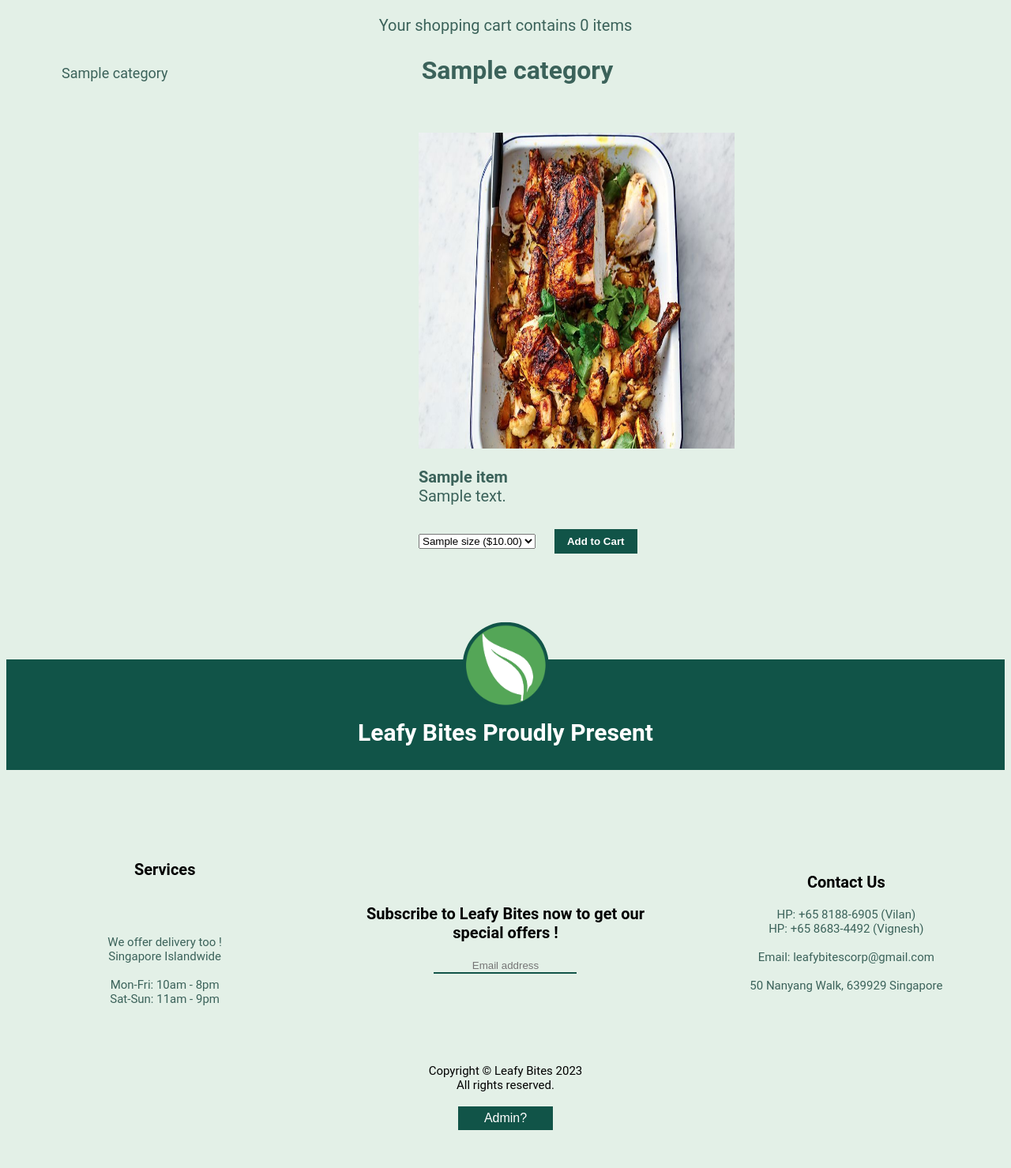
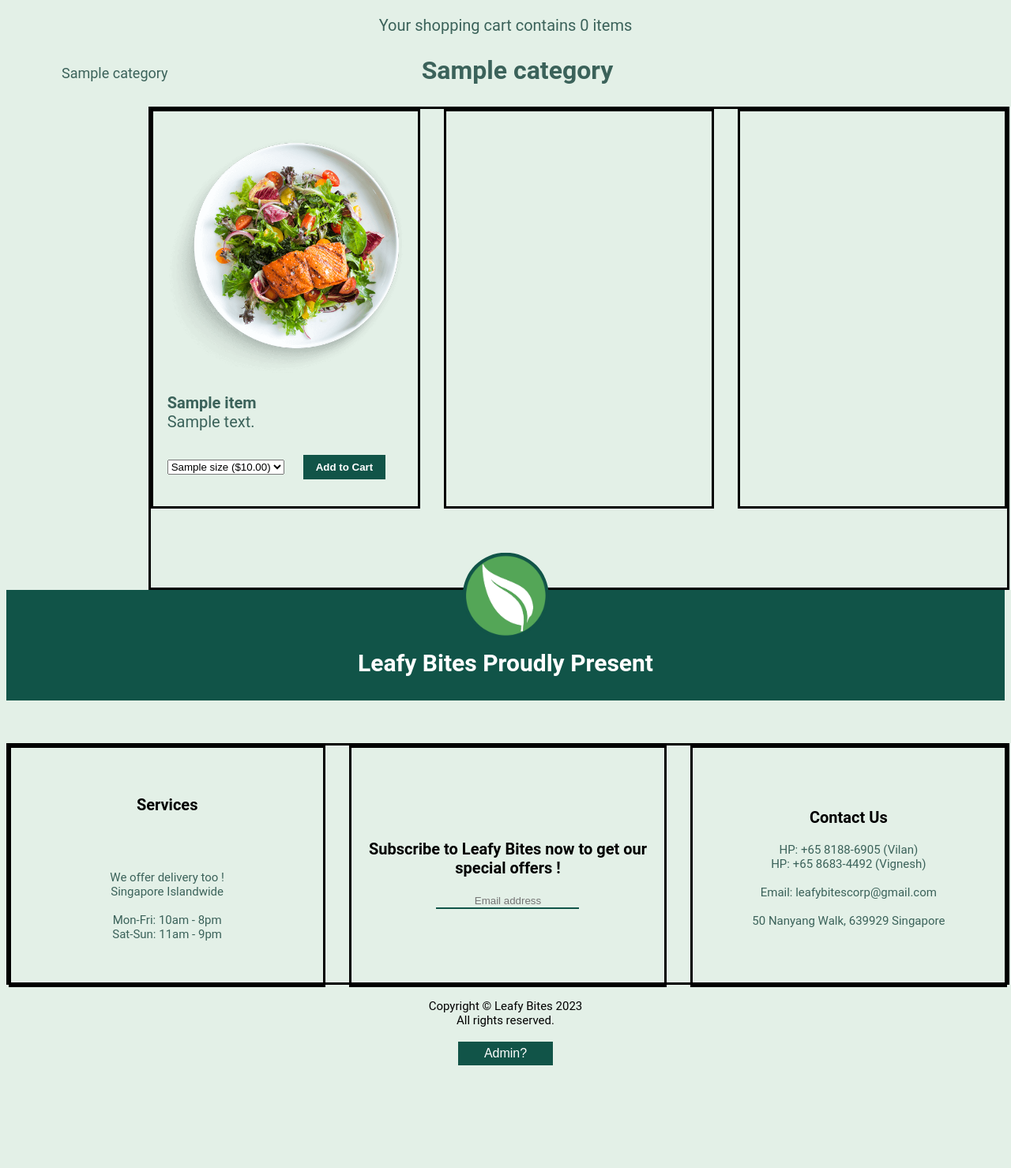
Before and after one commit to vrsb99/IE4717_proj, a PHP site: page /menu.php in a window 1280 px wide. Shown: the part 262-1741 px from the top of the page at 79% size. After the commit the page ends 1611 px from the top, so only its background shows below. Run offline with PHP 8.4, Linux system fonts and the light colour scheme; tables that the repository leaves empty hold one stand-in row (values such as "Sample post").

Commit message:
fixed menu.php aligning problem

```diff
--- a/index.php
+++ b/index.php
@@ -76,7 +76,7 @@
   <div class="flexcontainer" style="background-color: #e3f0e7; margin-top:0px">
 
       <div class="box" >
-        <div id="verticalflex" > <img src="./img/trial.jpg" width = 200, height="200" alt="McChicken">
+        <div id="verticalflex" > <img src="./img/cheeseburger.jpg" width = 200, height="200" alt="McChicken">
           <p style="text-align: center; font-size: 20px"> <b>Beef Royale</b> <br>
             Leafy Bites makes a jam-packed burger so big, <br>you'll need both hands!
           </p>
@@ -85,7 +85,7 @@
 
 
       <div class="box">
-        <div id="verticalflex" > <img src="./img/pizzarice.jpg" width = 200, height="200" alt="McChicken">
+        <div id="verticalflex" > <img src="./img/tuna_salad.jpg" width = 200, height="200" alt="McChicken">
           <p style="text-align: center;font-size: 20px"> <b>Pizza Rice</b> <br>
             All the flavours of a vegetarian supreme, <br>baked into crispy, chewy rice.
           </p>
--- a/menu.php
+++ b/menu.php
@@ -123,7 +123,7 @@
                     if ($sizes->num_rows > 0) {
                     echo '<div class="box">
                     <div id="verticalflex">
-                        <img src="./img/roastchicken.jpg" width=200 height=200 alt="McChicken">
+                        <img src="./img/tuna_salad.jpg" width=200 height=200 alt="McChicken">
                         <p style="font-size: 20px">
                             <b>'.$item_name.'</b> <br>
                             '.wordwrap($item_description, 30, "<br>").'
@@ -149,17 +149,25 @@
                               <button type="submit" class="addButton" onclick="notify()"> Add to Cart</button>
                         </form>';
                         $itemCounter++; // Increment counter only if item has sizes to display
-              echo '  </div>
-                  </div>';
+                  echo '  </div>
+                          </div>
+                         ' ;
+                  $remainder = $itemCounter % 3;
+                  if ($itemCounter == $items->num_rows) {
+                    for ($x =2 ; $x>=$remainder ;$x--){
+                      echo '<div class="box"></div>';
+                    }
+                  }
+
                   }
                   if ($itemCounter % 3 == 0 || $itemCounter == $items->num_rows) {
                   // Close flexcontainer div if 3 items have been displayed or if it is the last item
                     echo '</div>';
                   }
+                }
 
-                }
               }
-              echo '</div>';
+              ;
 
             }
           }
--- a/stylesheet.css
+++ b/stylesheet.css
@@ -62,7 +62,7 @@ p {
 
 .flexcontainer {
     padding-bottom: 100px;
-    /* border-style: solid; */
+    border-style: solid;
     background-color: #FFFFFF;
     justify-content:center ;
     display:flex;
@@ -86,17 +86,17 @@ h2 {
     text-align: center;}
 
 .box{
-    width: 600px;
-    height: 600px;
+    width: 500px;
+    height: 500px;
     font-size: 10;
     display:flex;
-    /* border-style:solid; */
+    border-style:solid;
     justify-content: center;
     align-items: center;}
 
 .box img{
-    width : 400px;
-    height: 400px;
+    width : 300px;
+    height: 300px;
     border: #115448;}
 
 .button {
```
Also changed, not shown: img/beef_sandwich.jpg (added), img/cheeseburger.jpg (added), img/chicken_burger.jpg (added), img/cola.jpg (added), img/fruit_salad.jpg (added), img/pepsi.jpg (added), img/pizza.jpg (added), img/salmon_burger.jpg (added), img/soy_milk.jpg (added), img/tuna_salad.jpg (added), img/veggie_salad.jpg (added).
